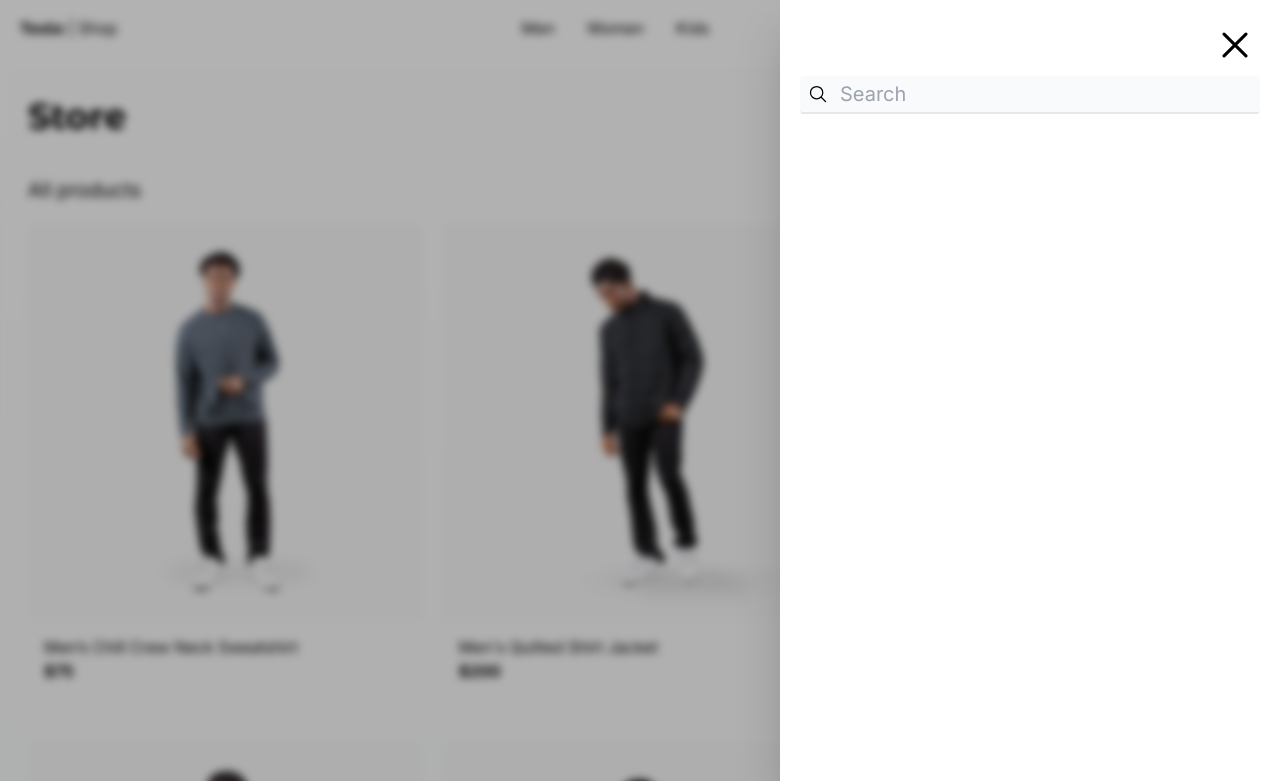
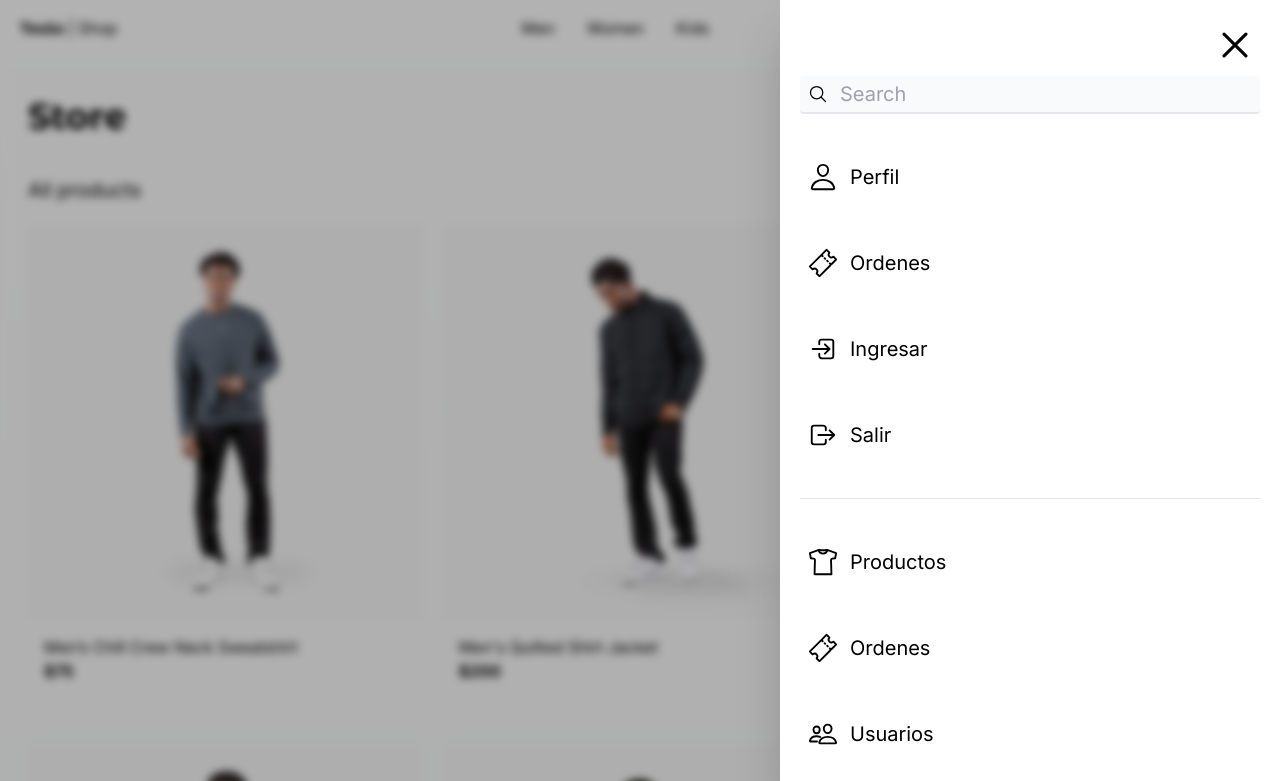
Before and after one commit to ChuckmonsterXlx/teslo-shop, a Next.js app: page / in a window 1280 px wide. Shown: the top 781 px of the page. Built offline with nearby package versions, Linux system fonts and the light colour scheme.

Commit message:
feat: options were added to the menu

```diff
--- a/src/components/sidebar/Sidebar.tsx
+++ b/src/components/sidebar/Sidebar.tsx
@@ -1,7 +1,17 @@
 "use client";
 
+import Link from "next/link";
 import React from "react";
-import { IoCloseOutline, IoSearchOutline } from "react-icons/io5";
+import {
+  IoCloseOutline,
+  IoLogInOutline,
+  IoLogOutOutline,
+  IoPeopleOutline,
+  IoPersonOutline,
+  IoSearchOutline,
+  IoShirtOutline,
+  IoTicketOutline,
+} from "react-icons/io5";
 
 export const Sidebar = () => {
   return (
@@ -33,6 +43,63 @@
             className="w-full py-1 pl-10 pr-10 text-xl border-b-2 border-gray-200 rounded bg-gray-50 focus:outline-none focus:border-blue-500"
           />
         </div>
+
+        {/* Menu */}
+
+        <Link
+          href="/"
+          className="flex items-center mt-10 p-2 hover:bg-gray-100 rounded transition-all"
+        >
+          <IoPersonOutline size={30} />
+          <span className="ml-3 text-xl">Perfil</span>
+        </Link>
+        <Link
+          href="/"
+          className="flex items-center mt-10 p-2 hover:bg-gray-100 rounded transition-all"
+        >
+          <IoTicketOutline size={30} />
+          <span className="ml-3 text-xl">Ordenes</span>
+        </Link>
+        <Link
+          href="/"
+          className="flex items-center mt-10 p-2 hover:bg-gray-100 rounded transition-all"
+        >
+          <IoLogInOutline size={30} />
+          <span className="ml-3 text-xl">Ingresar</span>
+        </Link>
+        <Link
+          href="/"
+          className="flex items-center mt-10 p-2 hover:bg-gray-100 rounded transition-all"
+        >
+          <IoLogOutOutline size={30} />
+          <span className="ml-3 text-xl">Salir</span>
+        </Link>
+
+        {/* Line Separator */}
+
+        <div className="w-full h-px bg-gray-200 my-10" />
+
+        <Link
+          href="/"
+          className="flex items-center mt-10 p-2 hover:bg-gray-100 rounded transition-all"
+        >
+          <IoShirtOutline size={30} />
+          <span className="ml-3 text-xl">Productos</span>
+        </Link>
+        <Link
+          href="/"
+          className="flex items-center mt-10 p-2 hover:bg-gray-100 rounded transition-all"
+        >
+          <IoTicketOutline size={30} />
+          <span className="ml-3 text-xl">Ordenes</span>
+        </Link>
+        <Link
+          href="/"
+          className="flex items-center mt-10 p-2 hover:bg-gray-100 rounded transition-all"
+        >
+          <IoPeopleOutline size={30} />
+          <span className="ml-3 text-xl">Usuarios</span>
+        </Link>
       </nav>
     </div>
   );
```
